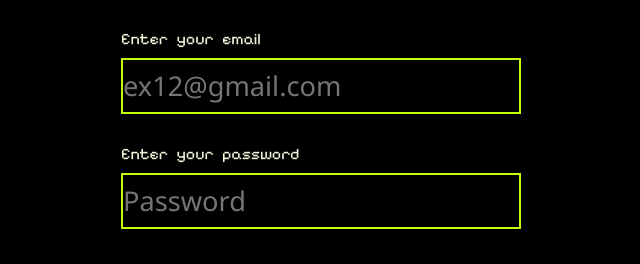
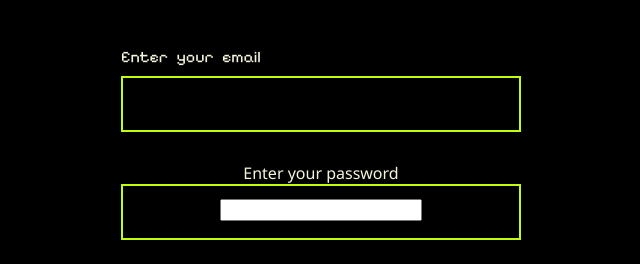
Before and after one commit to vikaspal9131/nuvaria, a plain HTML site: page Project01/loging.html in a window 1280 px wide. Shown: the part 288-552 px from the top of the page, without its empty margins (319-959 px from the left). Drawn offline with nearby package versions, Linux system fonts and the light colour scheme.

Commit message:
add some change in loging page

```diff
--- a/Project01/loging.css
+++ b/Project01/loging.css
@@ -29,7 +29,7 @@ form h4{
 
 }
 
-.input input{
+.input1 input{
   background-color: transparent;
   border: none;
   border: 2px solid #C2FD0B;
@@ -39,12 +39,23 @@ form h4{
   font-size: 1.7rem;
   margin-bottom: 30px;
   outline: none;
-
-
 }
 
 
-.input p {
+.input2{
+  background-color: transparent;
+  border: none;
+  border: 2px solid #C2FD0B;
+  color: white;
+  width: 400px;
+  height: 7vh;
+  font-size: 1.7rem;
+  margin-bottom: 30px;
+  outline: none;
+}
+
+
+.input1 p {
   text-align: start;
   margin-bottom: 10px;
   font-family: "Pixelify Sans", sans-serif;
--- a/Project01/loging.html
+++ b/Project01/loging.html
@@ -25,13 +25,13 @@
         Great to see you again! Let's pick up where you <br> left off.
       </h4>
 
-      <div class="input">
+      <div class="input1">
         <p>Enter your email </p>
-        <input type="text" placeholder="ex12@gmail.com">
+        <input type="text" >
       </div>
-      <div class="input">
-        <p>Enter your password</p>
-        <input type="password" placeholder="Password">
+      <p>Enter your password</p>
+      <div class="input2">
+        <input type="password" >
 
 
 
```
